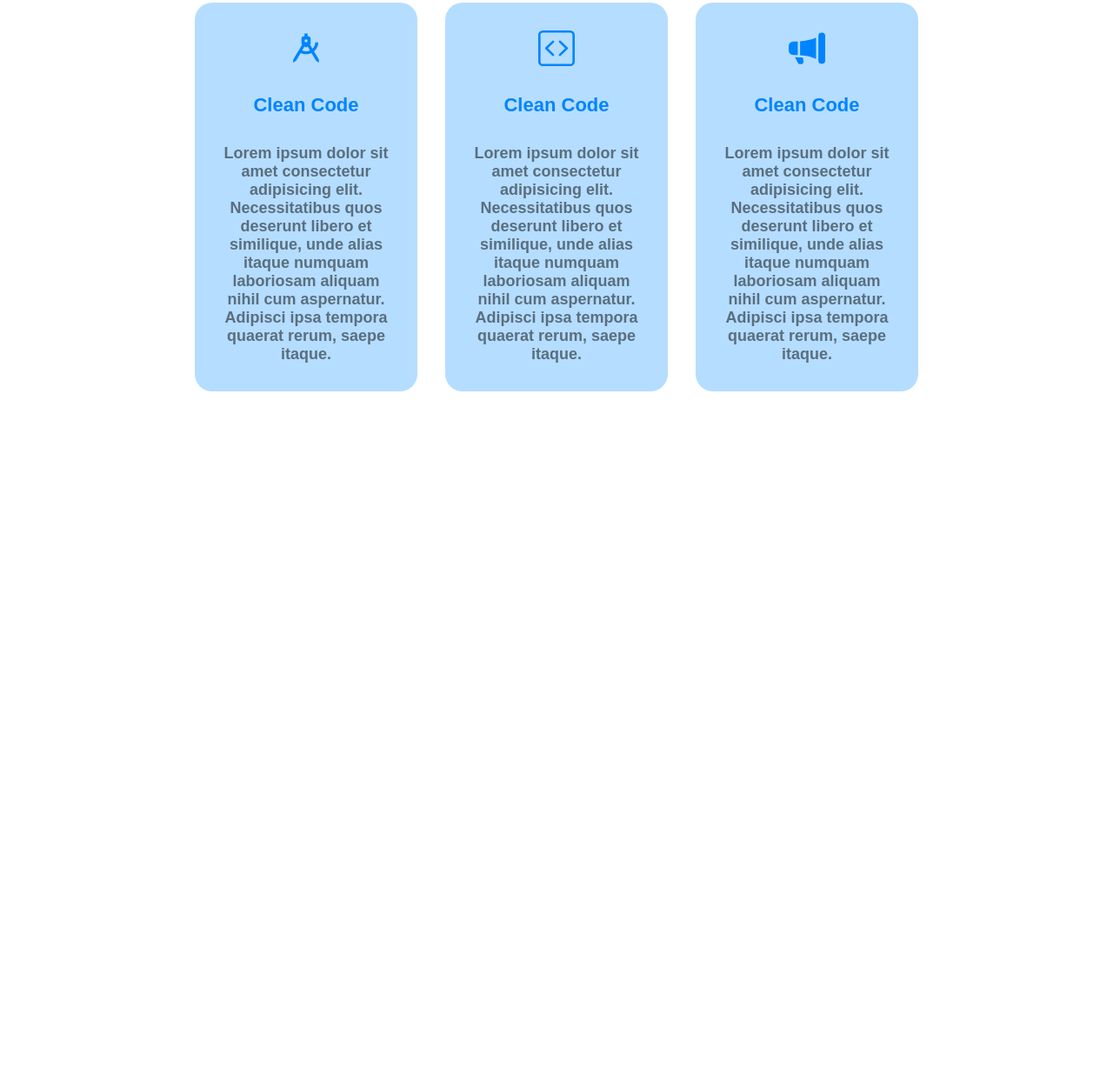
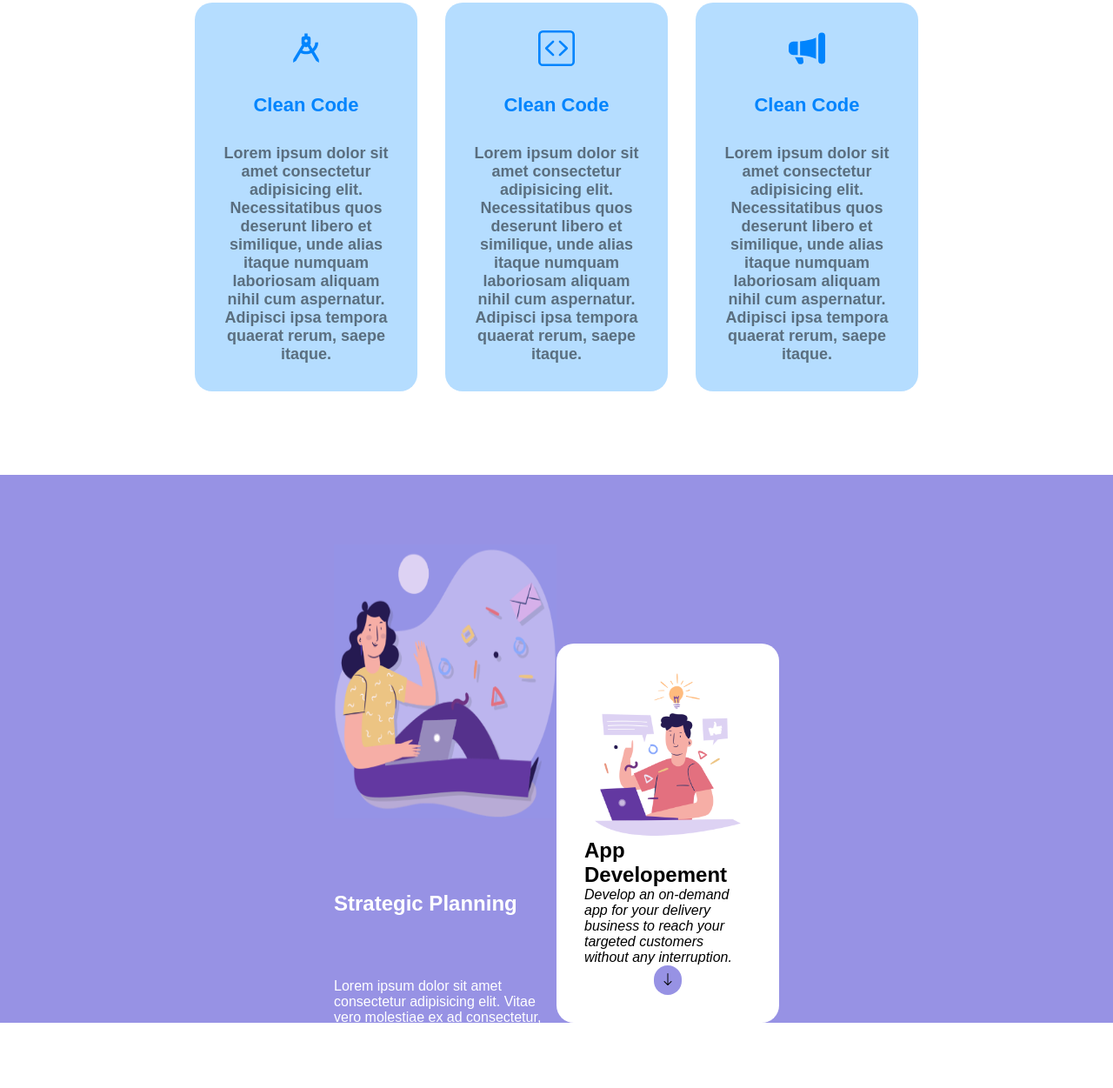
Before and after one commit to AntonioNicolaci/htmlcss-responsive-layout, a plain HTML site: page index.html in a window 1280 px wide. Shown: the part 597-1848 px from the top of the page at 87% size. Before the commit the page ends 1047 px from the top, so only its background shows below. Drawn offline with nearby package versions, Linux system fonts and the light colour scheme.

Commit message:
add strategic-planning

```diff
--- a/assets/style.css
+++ b/assets/style.css
@@ -32,6 +32,12 @@
     justify-content: center;
     width: 100%;
 }
+.container:nth-of-type(even){
+    background-color: #9792E4;
+}
+.btn-viola{
+    background-color: #9792E4;
+}
 /*------------------------------------------------- SEZIONE COMUNE DEL SITO -------------------------------------------------*/
 
 /*------------------------------------------------- HEADER -------------------------------------------------*/
@@ -57,9 +63,6 @@ nav{
 /*------------------------------------------------- HEADER -------------------------------------------------*/
 
 /*------------------------------------------------- MAIN -------------------------------------------------*/
-main:nth-child(odd){
-    background-color: #9792E4;
-}
 
 /*---------- TABELLA FUNZIONI ----------*/
 .tabella-card{
@@ -88,7 +91,7 @@ main:nth-child(odd){
     justify-content: space-between;
     align-items: center;
     width: var(--max-lunghezza);
-    margin-top: 3em;
+    margin: 3em 0 6em 0;
     row-gap: 2em;
 }
 .tabella-svg{
@@ -126,7 +129,49 @@ main:nth-child(odd){
 }
 /*---------- TABELLA FUNZIONI ----------*/
 
+/*---------- STRATEGIC PLANNING ----------*/
+#strategic-planning{
+    display: flex;
+    flex-direction: row;
+    width: var(--max-lunghezza );
+    padding: 0 10em;
+}
+#st-sinistra{
+    width: 50%;
+}
+#st-sinistra img{
+    width: 100%;
+    height: 50%;
+    margin: 5em 0;
+}
+#st-sinistra h2{
+    margin-bottom: 3em;
+}
+#st-destra{
+    align-self: flex-end;
+    display: flex;
+    align-items: center;
+    flex-direction: column;
+    width: 50%;
+    border-radius: 20px;
+    padding: 2em;
+    background-color: white;
+}
+#st-destra img{
+    width: 100%;
+    height: 50%;
+}
+#st-destra h2, #st-destra p, #st-destra i{
+    color: black;
+}
+#st-destra p{
+    font-style: italic;
+}
+/*---------- STRATEGIC PLANNING ----------*/
 
+/*---------- TESTIMONIAL ----------*/
+
+/*---------- TESTIMONIAL ----------*/
 
 
 /*------------------------------------------------- MAIN -------------------------------------------------*/
--- a/index.html
+++ b/index.html
@@ -74,7 +74,21 @@
         </div>
         <!-- STAGETIC PLANNING -->
         <div class="container">
-
+            <div id="strategic-planning">
+                <div id="st-sinistra">
+                    <img src="img/planning1.png" alt="planning1">
+                    <div>
+                        <h2>Strategic Planning</h2>
+                        <p>Lorem ipsum dolor sit amet consectetur adipisicing elit. Vitae vero molestiae ex ad consectetur, soluta optio itaque quisquam fugit quia atque quaerat quam perspiciatis error ut doloremque, nemo repellat dicta?</p>
+                    </div>
+                </div>
+                <div id="st-destra">
+                    <img src="img/planning2.png" alt="planning2">
+                    <h2>App Developement</h2>
+                    <p>Develop an on-demand app for your delivery business to reach your targeted customers without any interruption.</p>
+                    <span class="btn btn-viola"><i class="bi bi-arrow-down"></i></span>
+                </div>
+            </div>
         </div>
         <!-- TESTIMONIAL -->
         <div class="container">
```
